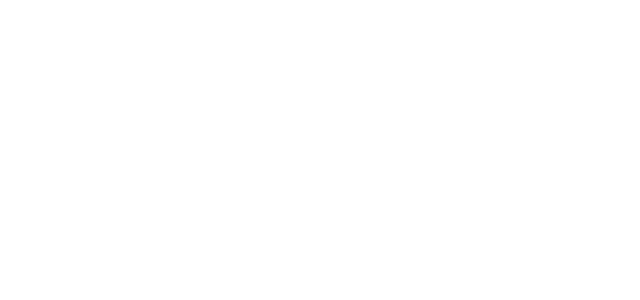
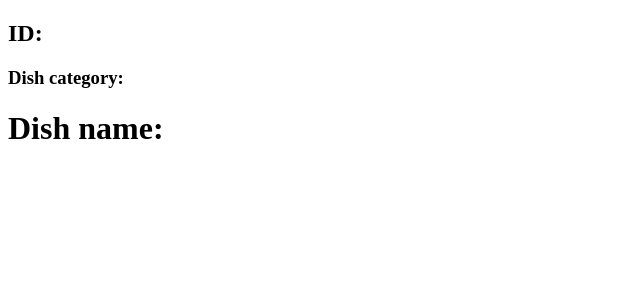
Before and after one commit to ricardovaltierra/recipe-catalogue, a React (Create React App) app: page /detail in a window 1280 px wide. Shown: the top 300 px of the page, without its empty margins (0-640 px from the left). Built offline with nearby package versions, Linux system fonts and the light colour scheme.

Commit message:
added Detail component with route

```diff
--- a/src/components/App.js
+++ b/src/components/App.js
@@ -1,12 +1,14 @@
 import React from 'react';
 import { BrowserRouter as Router, Switch, Route } from 'react-router-dom';
 import DishList from '../containers/DishList';
+import Detail from '../components/Detail';
 
 const App = () => (
   <div>
     <Router>
       <Switch>
         <Route exact path="/" component={DishList} />
+        <Route path="/detail" component={Detail} />
       </Switch>
     </Router>
   </div>
--- /dev/null
+++ b/src/components/Detail.js
@@ -0,0 +1,11 @@
+import React from 'react';
+
+const Detail = () => (
+  <div>
+    <h2>ID:</h2>
+    <h3>Dish category: </h3>
+    <h1>Dish name:</h1>
+  </div>
+);
+
+export default Detail;
```
